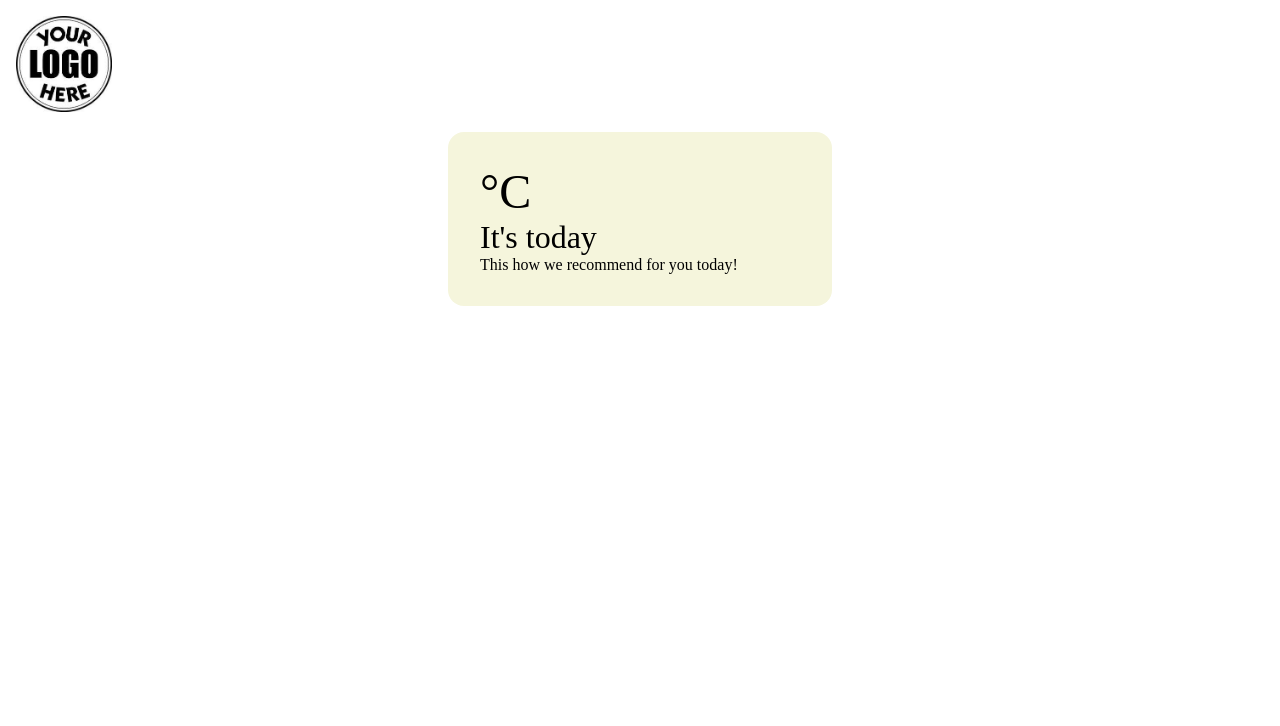
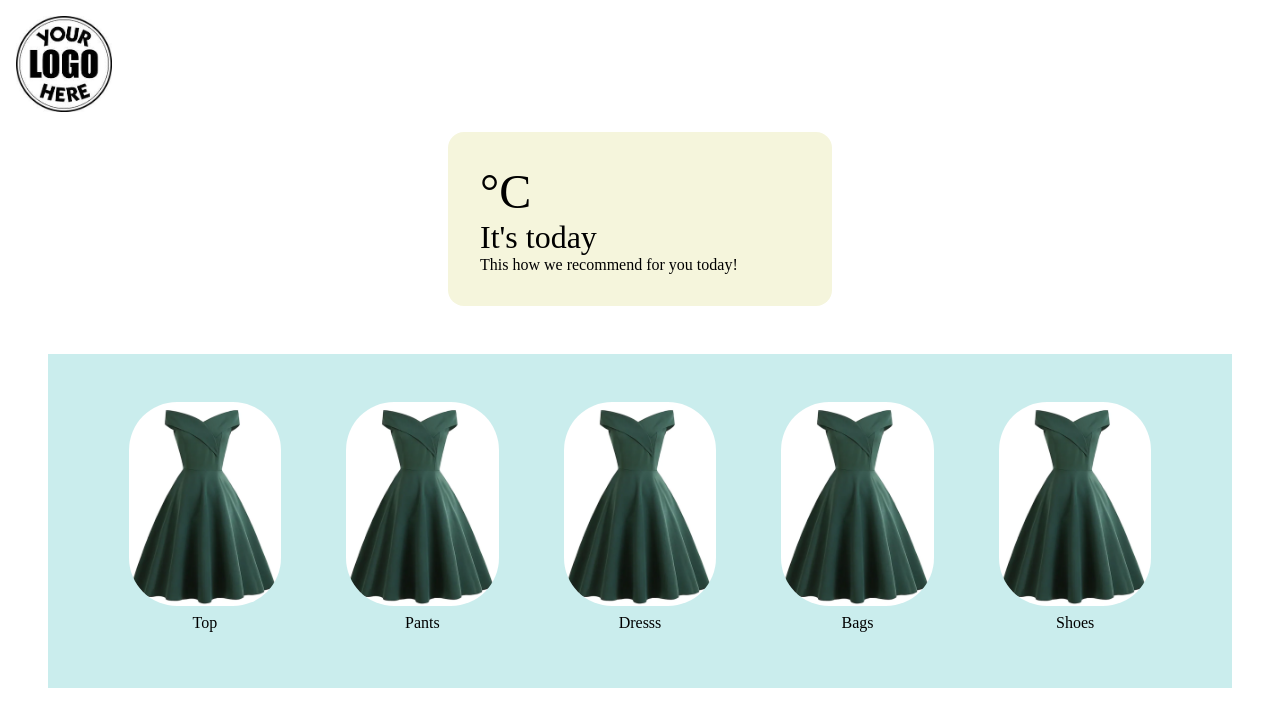
Before and after one commit to Pureum309/finalproject, a Next.js app: page / in a window 1280 px wide. Shown: the top 726 px of the page. Built offline with nearby package versions, Linux system fonts and the light colour scheme; no server answers.

Commit message:
Create the category card and update the home index

```diff
--- /dev/null
+++ b/components/categoryCard/index.js
@@ -0,0 +1,20 @@
+import styles from '@/styles/Home.module.css'
+
+export default function CategoryCard({
+
+    txt = "Tops"
+}){
+
+    return (
+
+            <div className={styles.categorycont}>
+                <img
+                    className={styles.categoryimg}
+                    src = "./dress_placeholder.png"
+                />
+                <div className={styles.categorytxt}>
+                    {txt}
+                </div>
+            </div>
+    )
+}
--- a/pages/index.js
+++ b/pages/index.js
@@ -5,10 +5,18 @@ import styles from '@/styles/Home.module.css'
 
 import Logo from '@/components/logo'
 import Weather from '@/components/weather'
+import CategoryCard from '@/components/categoryCard'
 
 const inter = Inter({ subsets: ['latin'] })
 
-export default function Home() {
+export default function Home({
+  cat1="Top",
+  cat2="Pants",
+  cat3="Dresss",
+  cat4="Bags",
+  cat5="Shoes",
+
+}) {
   return (
     <>
       <Head>
@@ -121,7 +129,17 @@ export default function Home() {
           </a>
         </div> */}
         <Logo />
+
         <Weather />
+
+        <div className={styles.categorycard}>
+          <CategoryCard txt={cat1} />
+          <CategoryCard txt={cat2}/>
+          <CategoryCard txt={cat3}/>
+          <CategoryCard txt={cat4}/>
+          <CategoryCard txt={cat5}/>
+        </div>
+
       </main>
     </>
   )
--- a/styles/Home.module.css
+++ b/styles/Home.module.css
@@ -309,3 +309,30 @@ Main CSS come below
   flex-direction: column;
   font-size: 2em;
 }
+
+.categorycard {
+  background-color: rgb(202, 237, 237);
+  display: flex;
+  flex-direction: row;
+  justify-content: space-evenly;
+  margin: 3em;
+  padding: 3em;
+}
+
+.categorycont {
+  background-color: rgb(202, 237, 237);
+  width: 20%;
+  align-items: center;
+  display: flex;
+  flex-direction: column;
+}
+
+.categoryimg {
+  background-color: rgb(81, 81, 81);
+  border-radius: 3em;
+  width:70%;
+}
+
+.categorytxt {
+  margin: 0.5em;
+}
```
Also changed, not shown: public/dress_placeholder.png (added).
